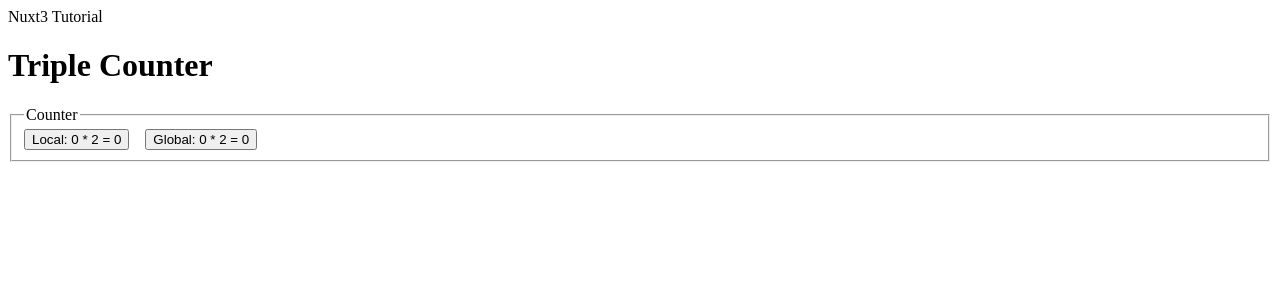
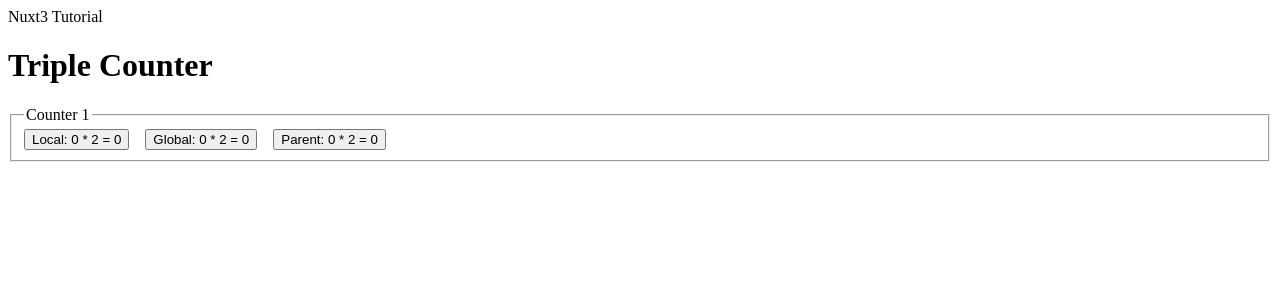
Before and after one commit to shimizu-saffle/triple-counter, a Nuxt app: page / in a window 1280 px wide. Shown: the top 300 px of the page. Built offline with nearby package versions, Linux system fonts and the light colour scheme.

Commit message:
feat: third counter

```diff
--- a/components/counter/CounterComponent.vue
+++ b/components/counter/CounterComponent.vue
@@ -1,20 +1,37 @@
 <script lang="ts" setup>
+// 親の状態を使う
+const props = defineProps<{
+  counterId: number;
+  propCount: number;
+  propDoubledCount: number;
+}>();
+const emits = defineEmits(['emitIncrement']);
+
+// ローカルカウンター
 const localCounter = ref<number>(0);
 const doubledLocalCounter = computed<number>(() => localCounter.value * 2);
 
+// グローバルカウンター
 const globalCounter = useGlobalCounterComposable();
 </script>
 
 <template>
   <fieldset>
-    <legend>Counter</legend>
+    <legend>Counter {{ counterId }}</legend>
 
+    <!-- コンポーネント変数を使うカウンター -->
     <button @click.prevent="localCounter++" class="me-1">
       Local: {{ localCounter }} * 2 = {{ doubledLocalCounter }}
     </button>
 
+    <!-- コンポジション内の状態を使うカウンター -->
     <button @click.prevent="globalCounter.increment" class="me-1">
       Global: {{ globalCounter.count }} * 2 = {{ globalCounter.doubledCount }}
+    </button>
+
+    <!-- 親の状態を使うカウンター -->
+    <button @click.prevent="emits('emitIncrement')">
+      Parent: {{ props.propCount }} * 2 = {{ props.propDoubledCount }}
     </button>
   </fieldset>
 </template>
--- a/pages/index.vue
+++ b/pages/index.vue
@@ -1,6 +1,16 @@
+<script lang="ts" setup>
+const parentCount = ref<number>(0);
+const parentDoubledCount = computed<number>(() => parentCount.value * 2);
+</script>
+
 <template>
   <div>
     <h1>Triple Counter</h1>
-    <CounterComponent />
+    <CounterComponent
+      counter-id="1"
+      :prop-count="parentCount"
+      :prop-doubled-count="parentDoubledCount"
+      @emit-increment="parentCount++"
+    />
   </div>
 </template>
```
